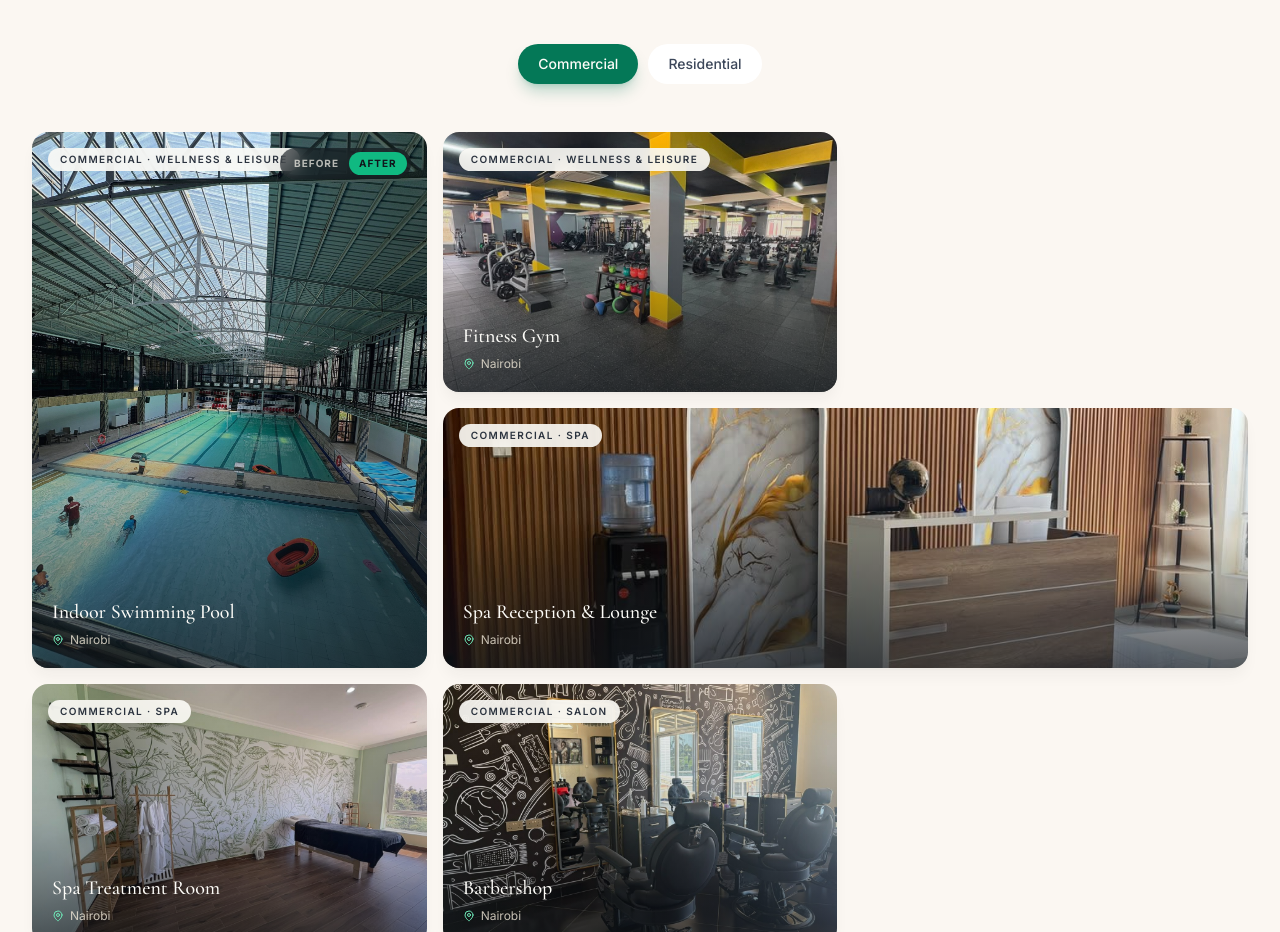
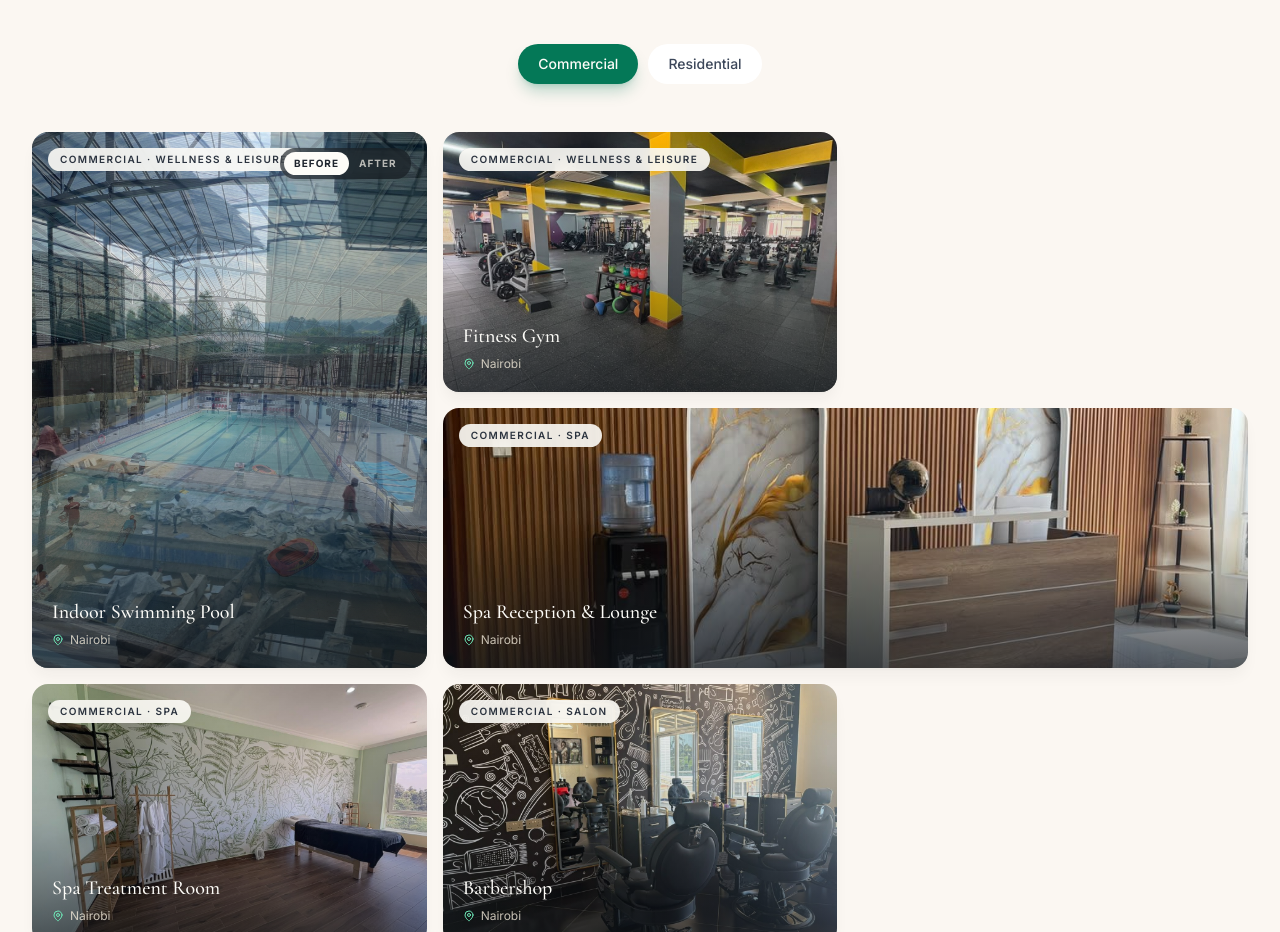
Before and after one commit to bradox157/Berkshire-interiors, a React (Vite) app: page / in a window 1280 px wide. Shown: the part 5720-6652 px from the top of the page. Built offline with nearby package versions, Linux system fonts and the light colour scheme; no server answers.

Commit message:
Add auto-cycling feature for before/after images

```diff
--- a/src/components/ProjectCard.tsx
+++ b/src/components/ProjectCard.tsx
@@ -1,4 +1,4 @@
-import { useState } from 'react';
+import { useEffect, useRef, useState } from 'react';
 import type { Project } from '@/data/projects';
 import { MapPin, ArrowUpRight } from 'lucide-react';
 
@@ -7,22 +7,48 @@ type ProjectCardProps = {
   className?: string;
 };
 
+const AUTO_CYCLE_MS = 2200;
+
 export function ProjectCard({ project, className = '' }: ProjectCardProps) {
   const hasBeforeAfter = Boolean(project.beforeImage);
   const [showBefore, setShowBefore] = useState(false);
+  const [paused, setPaused] = useState(false);
+  const intervalRef = useRef<ReturnType<typeof setInterval> | null>(null);
 
-  const activeImage = showBefore && project.beforeImage ? project.beforeImage : project.image;
+  useEffect(() => {
+    if (!hasBeforeAfter || paused) return;
+    intervalRef.current = setInterval(() => {
+      setShowBefore((prev) => !prev);
+    }, AUTO_CYCLE_MS);
+    return () => {
+      if (intervalRef.current) clearInterval(intervalRef.current);
+    };
+  }, [hasBeforeAfter, paused]);
 
   return (
     <div
       className={`group relative overflow-hidden rounded-2xl shadow-lg shadow-ink-900/5 ${className}`}
+      onMouseEnter={() => setPaused(true)}
+      onMouseLeave={() => setPaused(false)}
     >
+      {/* Base "after" image */}
       <img
-        src={activeImage}
-        alt={`${project.title}${hasBeforeAfter ? (showBefore ? ' — before' : ' — after') : ''}`}
+        src={project.image}
+        alt={`${project.title}${hasBeforeAfter ? ' — after' : ''}`}
         className="h-full w-full object-cover transition-transform duration-700 ease-out group-hover:scale-110"
         loading="lazy"
       />
+      {/* Crossfaded "before" image, only rendered when the project has one */}
+      {hasBeforeAfter && (
+        <img
+          src={project.beforeImage}
+          alt={`${project.title} — before`}
+          className={`absolute inset-0 h-full w-full object-cover transition-opacity duration-1000 ease-in-out ${
+            showBefore ? 'opacity-100' : 'opacity-0'
+          }`}
+          loading="lazy"
+        />
+      )}
       <div className="absolute inset-0 bg-gradient-to-t from-ink-950/85 via-ink-950/20 to-transparent opacity-80 transition-opacity duration-500 group-hover:opacity-95" />
 
       {/* Type / category tag */}
@@ -30,7 +56,7 @@ export function ProjectCard({ project, className = '' }: ProjectCardProps) {
         {project.type} · {project.category}
       </span>
 
-      {/* Before / After toggle */}
+      {/* Before / After indicator — auto-cycles; click to jump + pause on hover */}
       {hasBeforeAfter && (
         <div className="absolute right-4 top-4 z-10 flex items-center rounded-full bg-ink-950/60 p-1 backdrop-blur">
           <button
```
